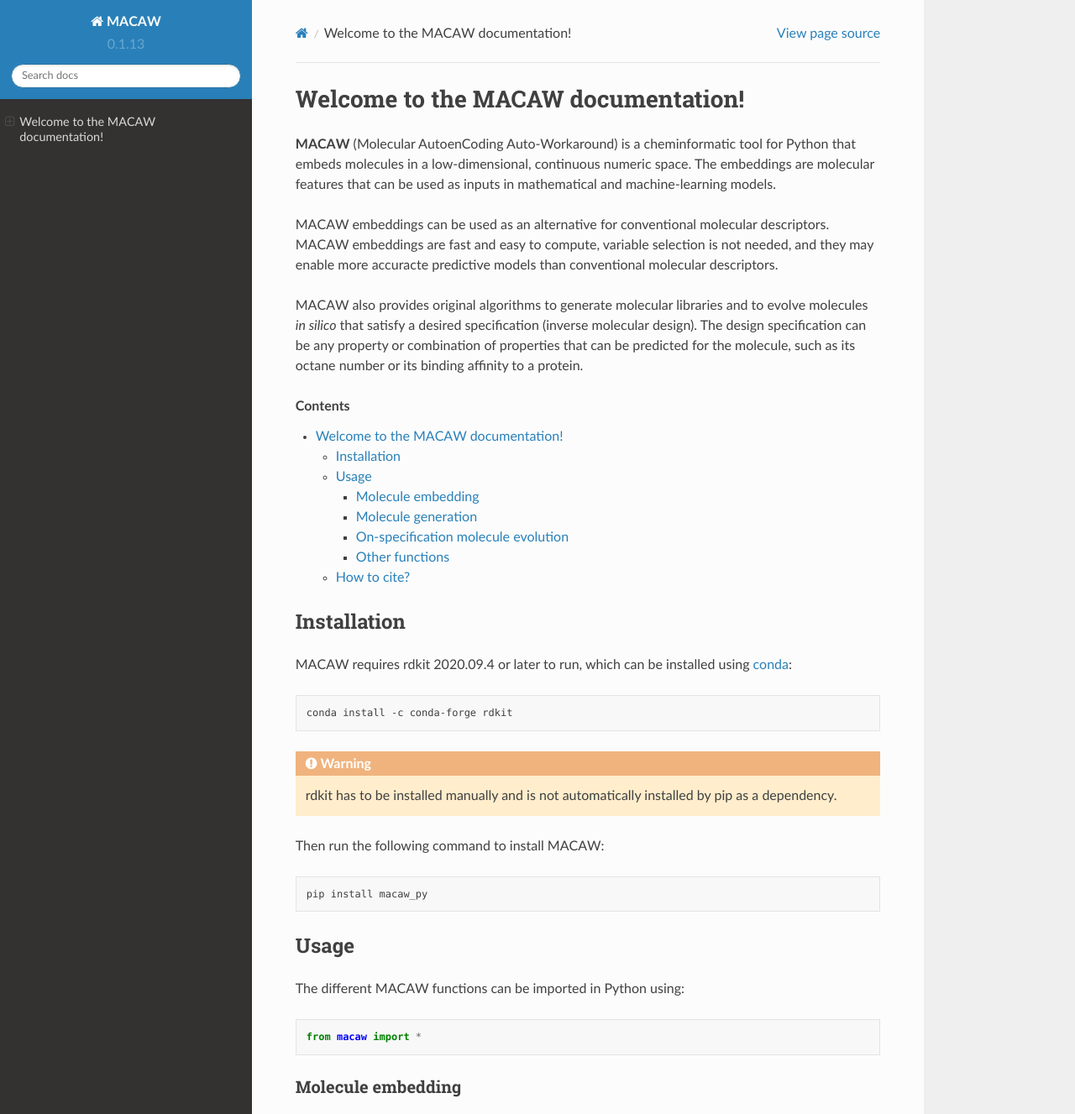
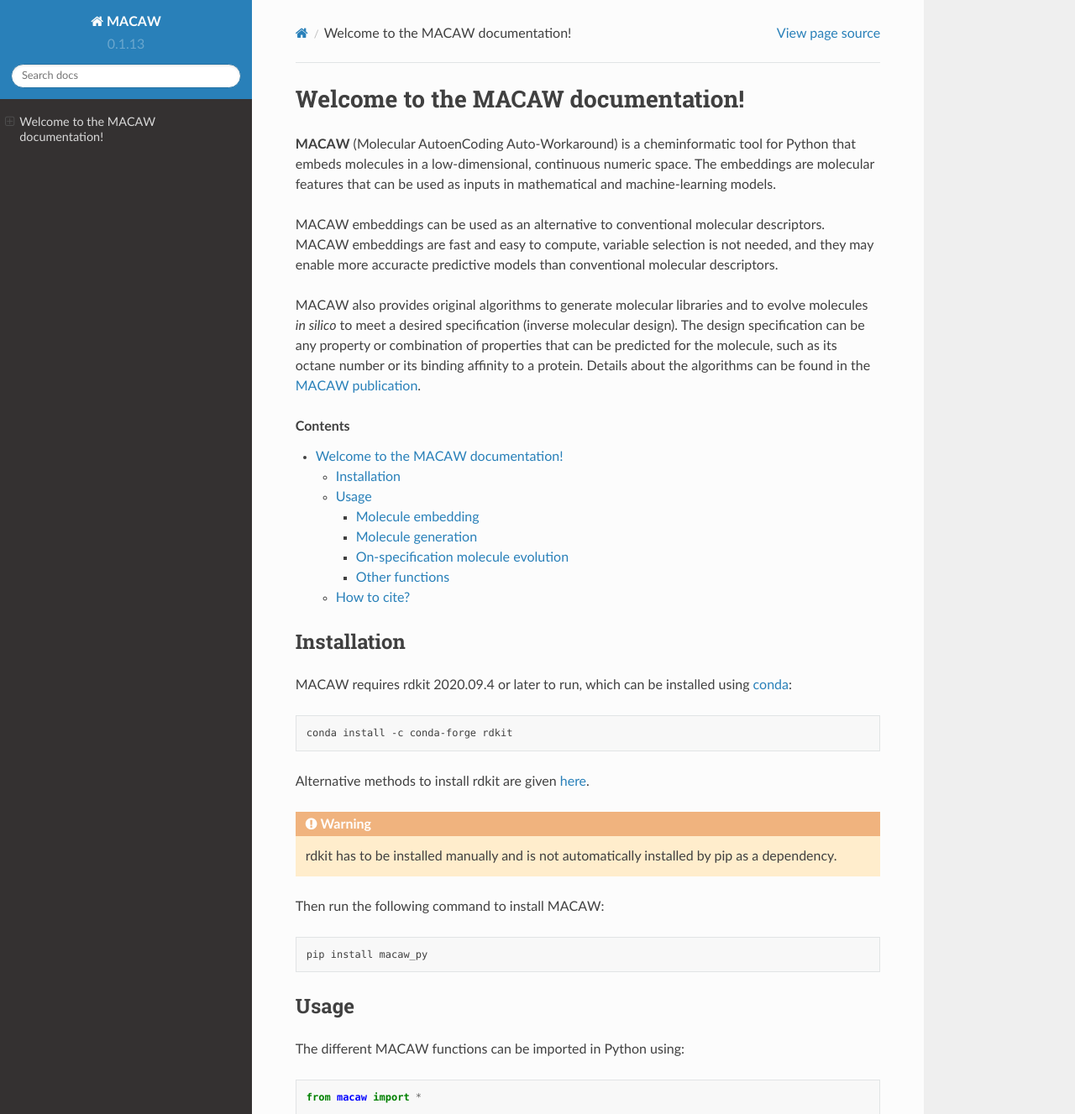
Before and after one commit to LBLQMM/MACAW, a Sphinx documentation site: the page built from docs/source/index.rst, in a window 1280 px wide and 1400 px high, cut to the strip 0-1327 px from the top of the window. Shown: the whole strip at 84% size. Built offline with Sphinx 7.4.7 and the Read the Docs theme 2.0.0, drawn with Linux system fonts in a browser that asks for light colours.

```diff
--- a/docs/source/index.rst
+++ b/docs/source/index.rst
@@ -4,9 +4,9 @@ Welcome to the MACAW documentation!
 
 **MACAW** (Molecular AutoenCoding Auto-Workaround) is a cheminformatic tool for Python that embeds molecules in a low-dimensional, continuous numeric space. The embeddings are molecular features that can be used as inputs in mathematical and machine-learning models.
 
-MACAW embeddings can be used as an alternative for conventional molecular descriptors. MACAW embeddings are fast and easy to compute, variable selection is not needed, and they may enable more accuracte predictive models than conventional molecular descriptors.
+MACAW embeddings can be used as an alternative to conventional molecular descriptors. MACAW embeddings are fast and easy to compute, variable selection is not needed, and they may enable more accuracte predictive models than conventional molecular descriptors.
 
-MACAW also provides original algorithms to generate molecular libraries and to evolve molecules *in silico* that satisfy a desired specification (inverse molecular design). The design specification can be any property or combination of properties that can be predicted for the molecule, such as its octane number or its binding affinity to a protein.
+MACAW also provides original algorithms to generate molecular libraries and to evolve molecules *in silico* to meet a desired specification (inverse molecular design). The design specification can be any property or combination of properties that can be predicted for the molecule, such as its octane number or its binding affinity to a protein. Details about the algorithms can be found in the `MACAW publication <https://www.nature.com/natmachintell/>`_.
 
 .. contents::
     :depth: 3
@@ -22,6 +22,7 @@ MACAW requires rdkit 2020.09.4 or later to run, which can be installed using
 
     conda install -c conda-forge rdkit
 
+Alternative methods to install rdkit are given `here <https://www.rdkit.org/docs/Install.html>`_.
 
 .. warning:: rdkit has to be installed manually and is not automatically installed by pip as a dependency.
 
```
Also changed, not shown: README.md (+5 -5 lines).
